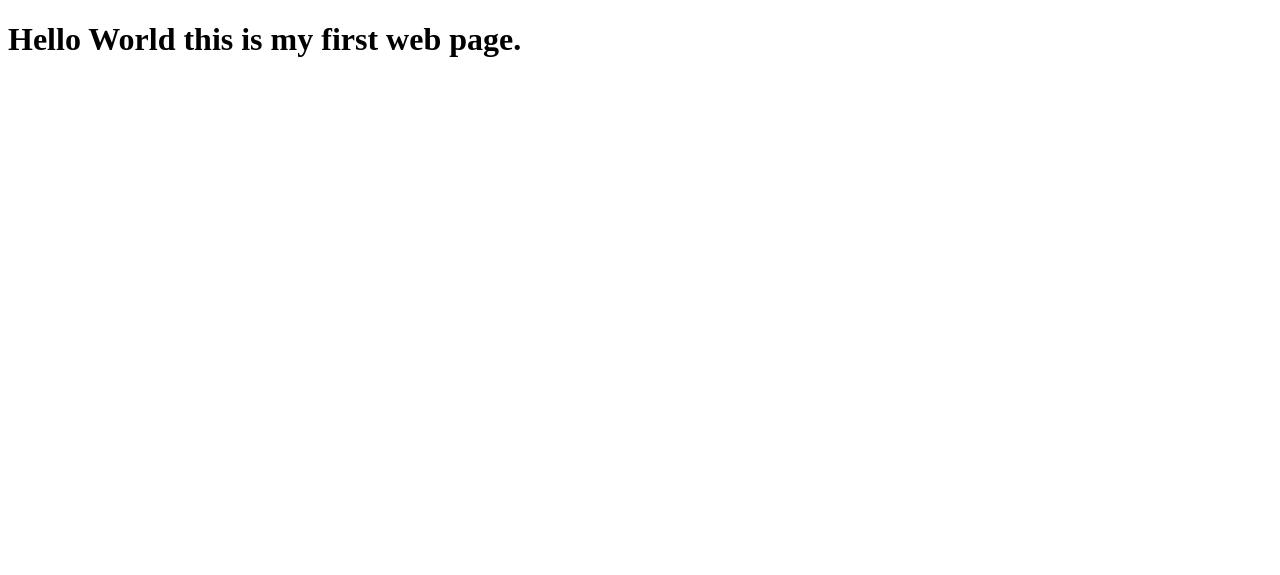
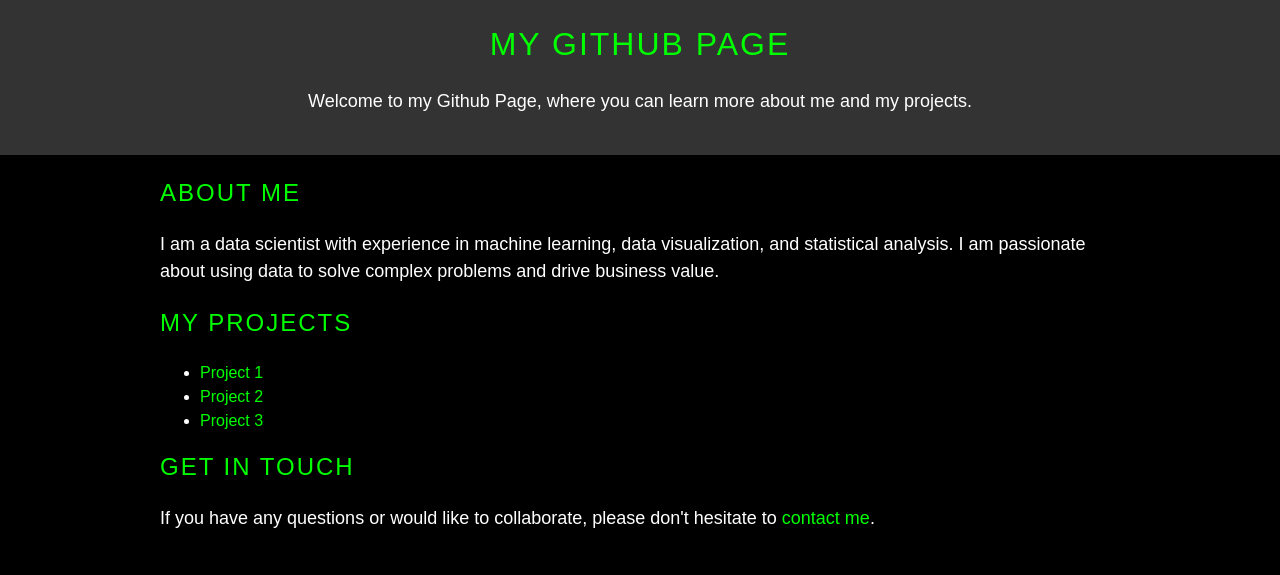
Before and after one commit to laurenaparedes/laurenaparedes.github.io, a plain HTML site: page index.html in a window 1280 px wide. Drawn offline with Linux system fonts and the light colour scheme.

Commit message:
Black page to start
Added in some empty data

```diff
--- a/index.html
+++ b/index.html
@@ -1,12 +1,68 @@
 <!DOCTYPE html>
-<html lang="en">
+<html>
 <head>
-    <meta charset="UTF-8">
-    <meta http-equiv="X-UA-Compatible" content="IE=edge">
-    <meta name="viewport" content="width=device-width, initial-scale=1.0">
-    <title>GFG</title>
+	<title>My Github Page</title>
+	<style>
+		body {
+			background-color: black;
+			color: white;
+			font-family: Arial, sans-serif;
+			font-size: 16px;
+			line-height: 1.5;
+			margin: 0;
+			padding: 0;
+		}
+		header {
+			background-color: #333;
+			color: white;
+			padding: 20px;
+			text-align: center;
+		}
+		.container {
+			max-width: 960px;
+			margin: 0 auto;
+			padding: 20px;
+		}
+		h1, h2, h3 {
+			margin-top: 0;
+			margin-bottom: 20px;
+			color: #00ff00;
+			font-weight: normal;
+			text-transform: uppercase;
+			letter-spacing: 2px;
+		}
+		p {
+			margin-top: 0;
+			margin-bottom: 20px;
+			font-size: 18px;
+			line-height: 1.5;
+		}
+		a {
+			color: #00ff00;
+			text-decoration: none;
+		}
+		a:hover {
+			color: #fff;
+			text-decoration: underline;
+		}
+	</style>
 </head>
 <body>
-    <h1>Hello World this is my first web page.</h1>
+	<header>
+		<h1>My Github Page</h1>
+		<p>Welcome to my Github Page, where you can learn more about me and my projects.</p>
+	</header>
+	<div class="container">
+		<h2>About Me</h2>
+		<p>I am a data scientist with experience in machine learning, data visualization, and statistical analysis. I am passionate about using data to solve complex problems and drive business value.</p>
+		<h2>My Projects</h2>
+		<ul>
+			<li><a href="#">Project 1</a></li>
+			<li><a href="#">Project 2</a></li>
+			<li><a href="#">Project 3</a></li>
+		</ul>
+		<h2>Get in Touch</h2>
+		<p>If you have any questions or would like to collaborate, please don't hesitate to <a href="#">contact me</a>.</p>
+	</div>
 </body>
 </html>
```
